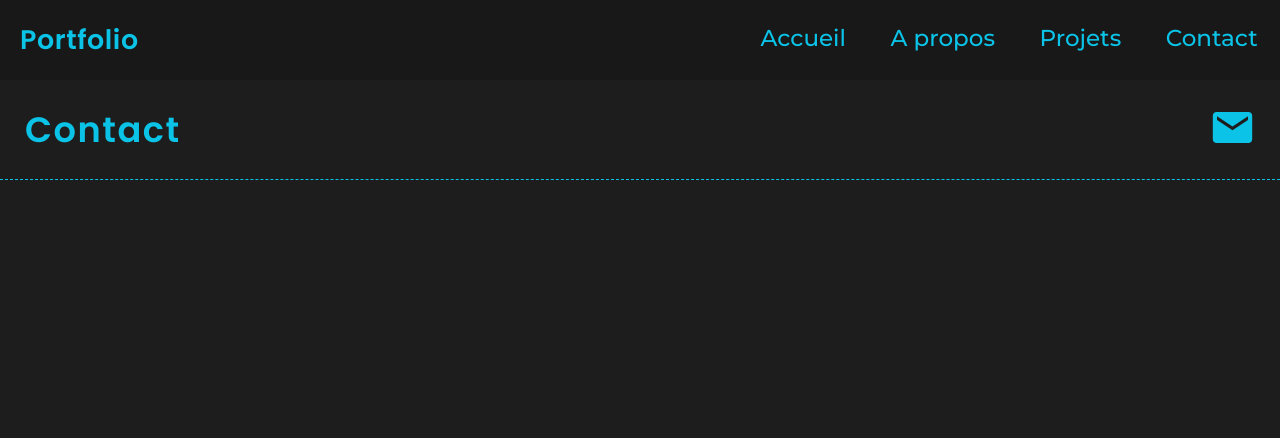
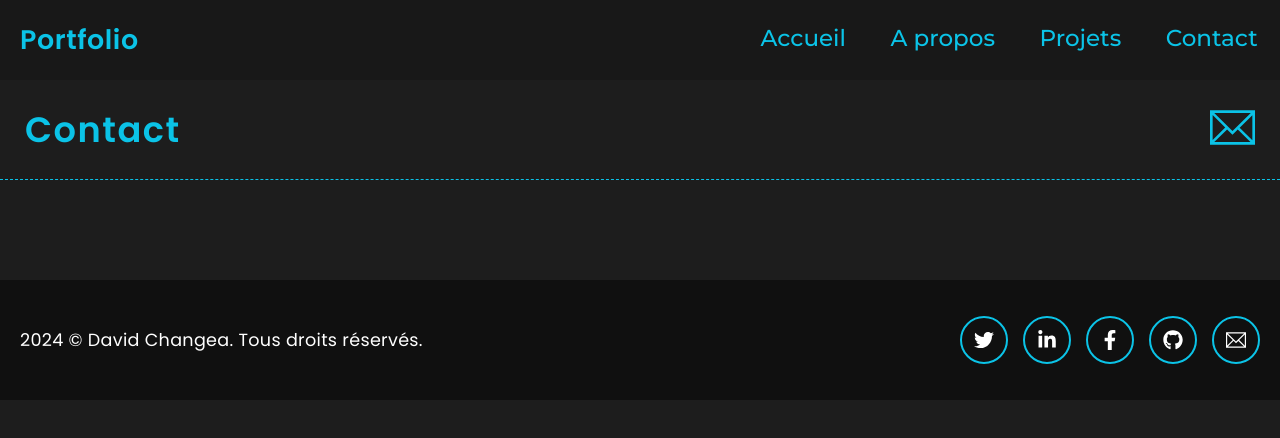
Before and after one commit to DavidDevPro/projet-12-portfolio-version-2, a React (Vite) app: page /contact in a window 1280 px wide. Shown: the top 438 px of the page. Built offline with nearby package versions, Linux system fonts and the light colour scheme.

Commit message:
footer fait

```diff
--- a/src/App.jsx
+++ b/src/App.jsx
@@ -6,6 +6,7 @@ import Projets from "./pages/Projets";
 import Contact from "./pages/Contact";
 import Navigation from "./components/Navigation";
 import ProjetsContent from "./pages/ProjetsContent";
+import Footer from "./components/Footer";
 
 const App = () => {
   return (
@@ -20,6 +21,7 @@ const App = () => {
         <Route path="/projetscontent/:id" element={<ProjetsContent />} />
         <Route path="/contact" element={<Contact />} />
       </Routes>
+      <Footer />
     </div>
   );
 };
--- /dev/null
+++ b/src/components/Footer.jsx
@@ -0,0 +1,68 @@
+import React from "react";
+import { FaTwitter } from "react-icons/fa";
+import { FaLinkedinIn } from "react-icons/fa";
+import { FaFacebookF } from "react-icons/fa";
+import { FaGithub } from "react-icons/fa";
+import { TfiEmail } from "react-icons/tfi";
+import { Link } from "react-router-dom";
+
+const Footer = () => {
+  return (
+    <footer className="footer">
+      <div className="footer__container">
+        <div className="footer__container__copyright">
+          <p>2024 © David Changea. Tous droits réservés.</p>
+        </div>
+        <div className="footer__container__iconsContainer">
+          <Link
+            to="https://twitter.com"
+            target="_blank"
+            rel="noopener noreferrer"
+            alt="Twitter"
+            className="footer__container__iconsContainer__icon"
+          >
+            <FaTwitter size={20} />
+          </Link>
+          <Link
+            to="https://www.linkedin.com/in/david-changea-440a7945/"
+            target="_blank"
+            rel="noopener noreferrer"
+            alt="linkedin"
+            className="footer__container__iconsContainer__icon"
+          >
+            <FaLinkedinIn size={20} />
+          </Link>
+          <Link
+            to="https://www.facebook.com/veday.shop/?locale=fr_FR"
+            target="_blank"
+            rel="noopener noreferrer"
+            alt="facebook"
+            className="footer__container__iconsContainer__icon"
+          >
+            <FaFacebookF size={20} />
+          </Link>
+          <Link
+            to="https://github.com/david-backup"
+            target="_blank"
+            rel="noopener noreferrer"
+            alt="github"
+            className="footer__container__iconsContainer__icon"
+          >
+            <FaGithub size={20} />
+          </Link>
+          <Link
+            to="mailto:14ir155@gmail.com"
+            target="_blank"
+            rel="noopener noreferrer"
+            alt="envoyer un message"
+            className="footer__container__iconsContainer__icon"
+          >
+            <TfiEmail size={20} />
+          </Link>
+        </div>
+      </div>
+    </footer>
+  );
+};
+
+export default Footer;
--- a/src/pages/Contact.jsx
+++ b/src/pages/Contact.jsx
@@ -1,11 +1,11 @@
 import React from "react";
-import { IoMdMail } from "react-icons/io";
+import { TfiEmail } from "react-icons/tfi";
 import PageHead from "../components/PageHead";
 
 const Contact = () => {
   return (
     <section id="contact" className="contactPage">
-      <PageHead headerText="Contact" icon={<IoMdMail size={45} />} />
+      <PageHead headerText="Contact" icon={<TfiEmail size={45} />} />
     </section>
   );
 };
--- a/src/sass/base/setting.scss
+++ b/src/sass/base/setting.scss
@@ -112,9 +112,16 @@ section {
   padding: 0;
   margin: 0;
 }
+html,
+body {
+  height: 100%;
+}
+
 body {
   background: $primary_color;
   height: 100%;
+  display: flex;
+  flex-direction: column;
 }
 #root {
   height: 100%;
--- a/src/sass/layout/footer.scss
+++ b/src/sass/layout/footer.scss
@@ -0,0 +1,66 @@
+@import "../utils/mixins.scss";
+@import "../utils/variables.scss";
+
+.footer {
+  background: $primary500_color;
+
+  &__container {
+    width: 100%;
+    max-width: 1600px;
+    margin: 100px auto 0;
+    height: 120px;
+    padding: 20px;
+    display: flex;
+    align-items: center;
+    justify-content: space-between;
+    color: $secondary_color;
+    flex-grow: 1;
+    @media screen and (max-width: 768px) {
+      flex-direction: column-reverse;
+    }
+
+    &__copyright {
+      @include transition350;
+      @include poppins;
+      letter-spacing: 0.3px;
+      font-size: 1.1em;
+      @media screen and (max-width: 1024px) {
+        font-size: 1em;
+        letter-spacing: 0.1px;
+      }
+      @media screen and (max-width: 768px) {
+        font-size: 0.95em;
+        letter-spacing: 0px;
+      }
+      @media screen and (max-width: 400px) {
+        font-size: 0.7em;
+        letter-spacing: 0px;
+      }
+    }
+
+    &__iconsContainer {
+      display: flex;
+      align-items: center;
+      gap: 15px;
+
+      &__icon {
+        @include transition425;
+        color: $secondary_color;
+        border: 2px solid $fourth_color;
+        border-radius: 50%;
+        display: flex;
+        align-items: center;
+        justify-content: center;
+        padding: 12px;
+        @media screen and (max-width: 400px) {
+          padding: 8px;
+        }
+
+        &:hover {
+          background: $secondary_color;
+          color: $primary900_color;
+        }
+      }
+    }
+  }
+}
--- a/src/sass/pages/homePage.scss
+++ b/src/sass/pages/homePage.scss
@@ -46,7 +46,7 @@
           font-size: 3.75em;
         }
         @media screen and (max-width: 768px) {
-          font-size: 3.4em;
+          font-size: 3.3em;
           margin: 0 auto;
         }
         @media screen and (max-width: 400px) {
@@ -65,7 +65,7 @@
           font-size: 3.75em;
         }
         @media screen and (max-width: 768px) {
-          font-size: 1.85em;
+          font-size: 1.7em;
           text-align: center;
         }
         @media screen and (max-width: 400px) {
@@ -85,6 +85,11 @@
         width: 230px;
         margin-top: 15px;
         cursor: pointer;
+        @media screen and (max-width: 1024px) {
+          font-size: 1.3em;
+          font-weight: 400;
+          width: 215px;
+        }
 
         &:hover {
           background: $secondary_color;
--- a/src/sass/utils/mixins.scss
+++ b/src/sass/utils/mixins.scss
@@ -17,3 +17,8 @@
 @mixin transition350 {
   transition: all 350ms ease;
 }
+
+/********** transition 425ms ease **********/
+@mixin transition425 {
+  transition: all 425ms ease;
+}
```
